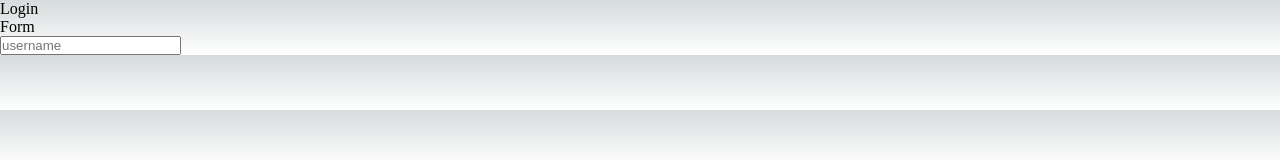
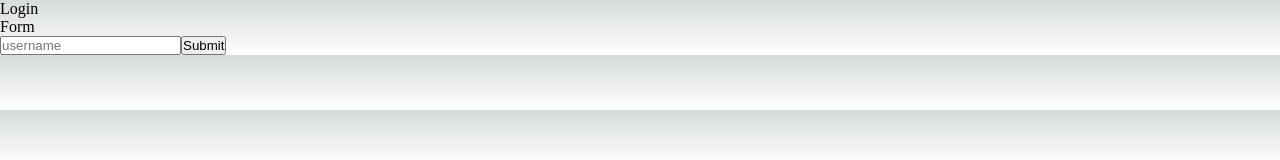
Before and after one commit to SMooreSwe/projectProject, a Next.js app: page /login in a window 1280 px wide. Shown: the top 160 px of the page. Built offline with nearby package versions, Linux system fonts and the light colour scheme.

Commit message:
amended form login

```diff
--- a/app/login/components/Form.tsx
+++ b/app/login/components/Form.tsx
@@ -1,10 +1,15 @@
+'use client';
+
 import React from 'react'
 
 const Form = () => {
   return (
     <>
-    <div>Form</div>
-    <input type="text" placeholder='username'/>
+    <div onSubmit={(e) => e.preventDefault}>Form</div>
+    <form action="">
+        <input type="text" placeholder='username'/>
+        <button>Submit</button>
+    </form>
     </>
   )
 }
```
